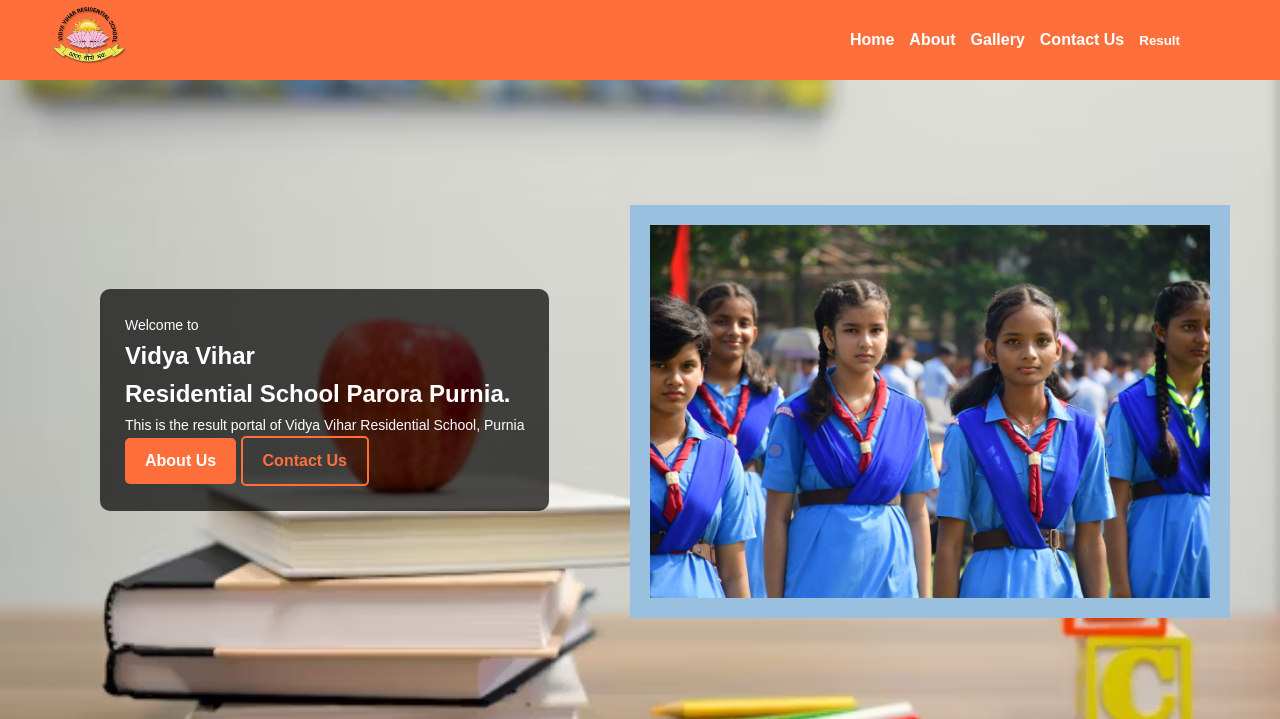
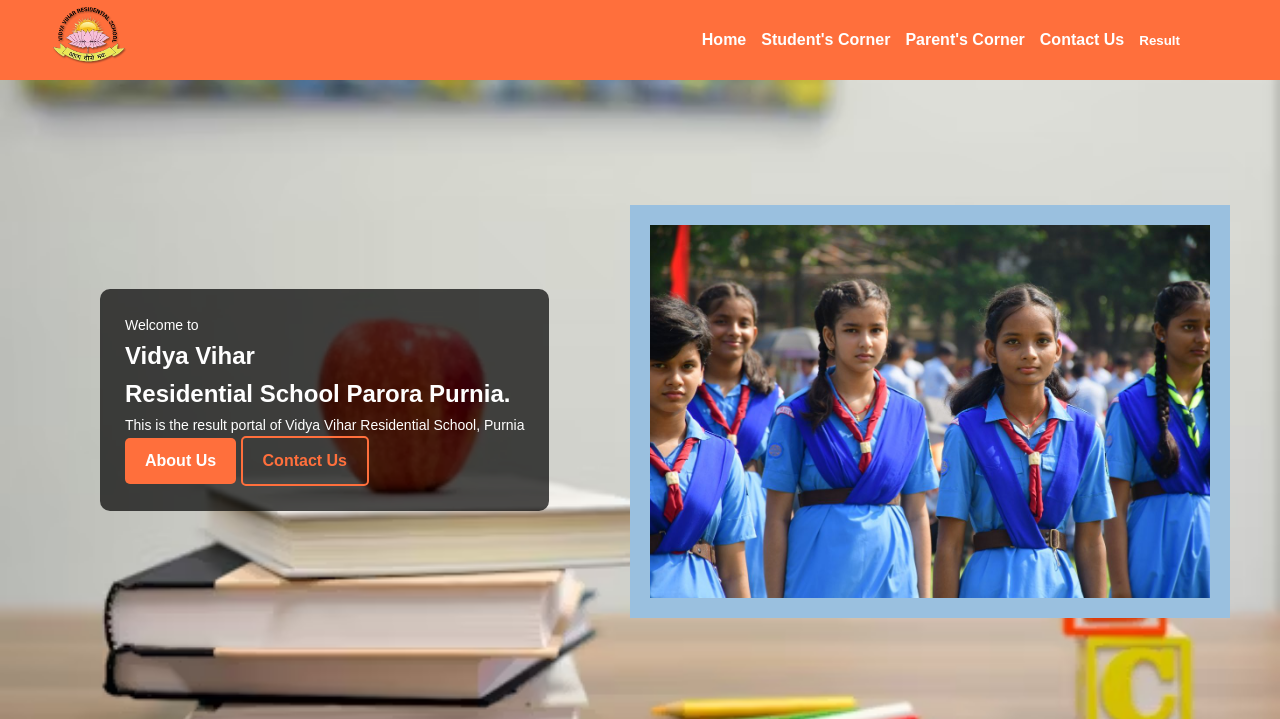
Before and after one commit to manishnitcalicut/Frontend, a Flask app: page / in a window 1280 px wide. Shown: the top 719 px of the page. Run offline with Flask 3, Linux system fonts and the light colour scheme; some web fonts are replaced.

Commit message:
meta tag

```diff
--- /dev/null
+++ b/robots.txt
@@ -0,0 +1,5 @@
+User-agent: *
+Disallow: /admin/
+Disallow: /login/
+
+Sitemap: https://www.vvgiportal.com/sitemap.xml
--- a/templates/index.html
+++ b/templates/index.html
@@ -3,12 +3,38 @@
 <head>
     <meta charset="UTF-8">
     <meta name="viewport" content="width=device-width, initial-scale=1.0">
-    <title>School Website</title>
     <link rel="stylesheet" href="{{ url_for('static', filename='styles.css') }}">
     <link rel="preconnect" href="https://fonts.googleapis.com">
     <link rel="preconnect" href="https://fonts.gstatic.com" crossorigin>
     <link href="https://fonts.googleapis.com/css2?family=Itim&family=Liter&display=swap" rel="stylesheet">
     <script src="{{ url_for('static', filename='script.js') }}"></script>
+     <!-- SEO Meta Tags -->
+     <meta name="title" content="Student Result Portal - Vidya Vihar Group of Institutions">
+     <meta name="description" content="Check student results online for PT1, PT2, Term 1, and Term 2 at Vidya Vihar Group of Institutions. Fast and secure access to student records.">
+     <meta name="keywords" content="student results, VVGI portal, exam results, school results, Vidya Vihar results, PT1, PT2, term 1, term 2">
+     <meta name="author" content="Vidya Vihar Group of Institutions">
+
+     <!-- Open Graph Meta Tags for Social Sharing -->
+     <meta property="og:title" content="Student Result Portal - Vidya Vihar">
+     <meta property="og:description" content="View and download student results for PT1, PT2, Term 1, and Term 2 online.">
+     <meta property="og:image" content="https://www.vvgiportal.com/static/images/logo.png">
+     <meta property="og:url" content="https://www.vvgiportal.com/">
+     <meta property="og:type" content="website">
+
+     <!-- Twitter Meta Tags for Social Sharing -->
+     <meta name="twitter:card" content="summary_large_image">
+     <meta name="twitter:title" content="Student Result Portal - Vidya Vihar">
+     <meta name="twitter:description" content="View student results for PT1, PT2, Term 1, and Term 2 online.">
+     <meta name="twitter:image" content="https://www.vvgiportal.com/static/images/logo.png">
+
+     <!-- Canonical URL to avoid duplicate content issues -->
+     <link rel="canonical" href="https://www.vvgiportal.com/">
+
+     <!-- Favicon -->
+     <link rel="icon" type="image/png" href="{{ url_for('static', filename='images/favicon.png') }}">
+
+     <title>Student Result Portal - VVGI</title>
+
 </head>
 <body>
     <!-- Navbar -->
@@ -19,8 +45,8 @@
             </div>
             <ul class="nav-links">
                 <li><a href="#">Home</a></li>
-                <li><a href="#about">About</a></li>
-                <li><a href="#about">Gallery</a></li>
+                <li><a href="#about">Student's Corner</a></li>
+                <li><a href="#about">Parent's Corner</a></li>
                 <li><a href="#contact">Contact Us</a></li>
                 <li class="dropdown">
                     <button class="dropbtn">Result</button>
```
Also changed, not shown: sitemap.xml (added, +23 -0 lines), templates/login.html (+10 -0 lines).
